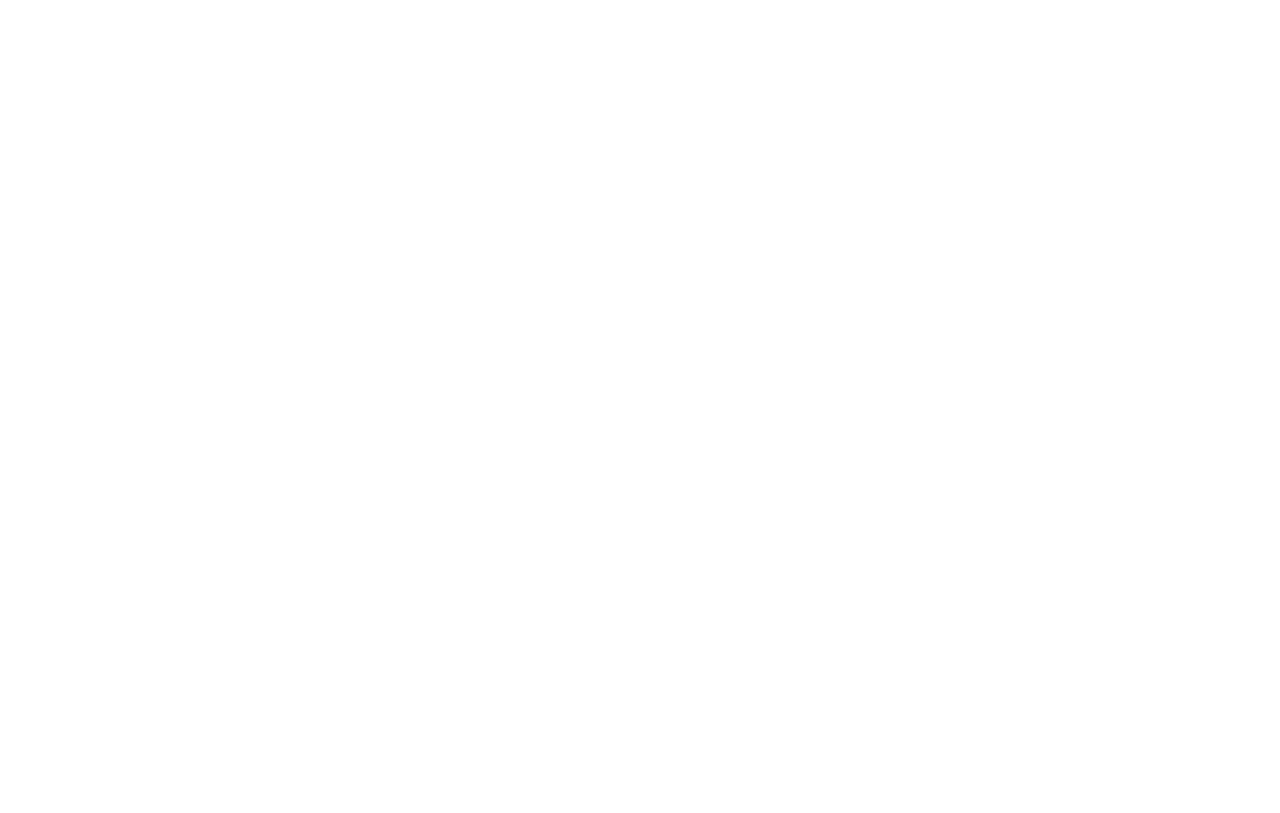
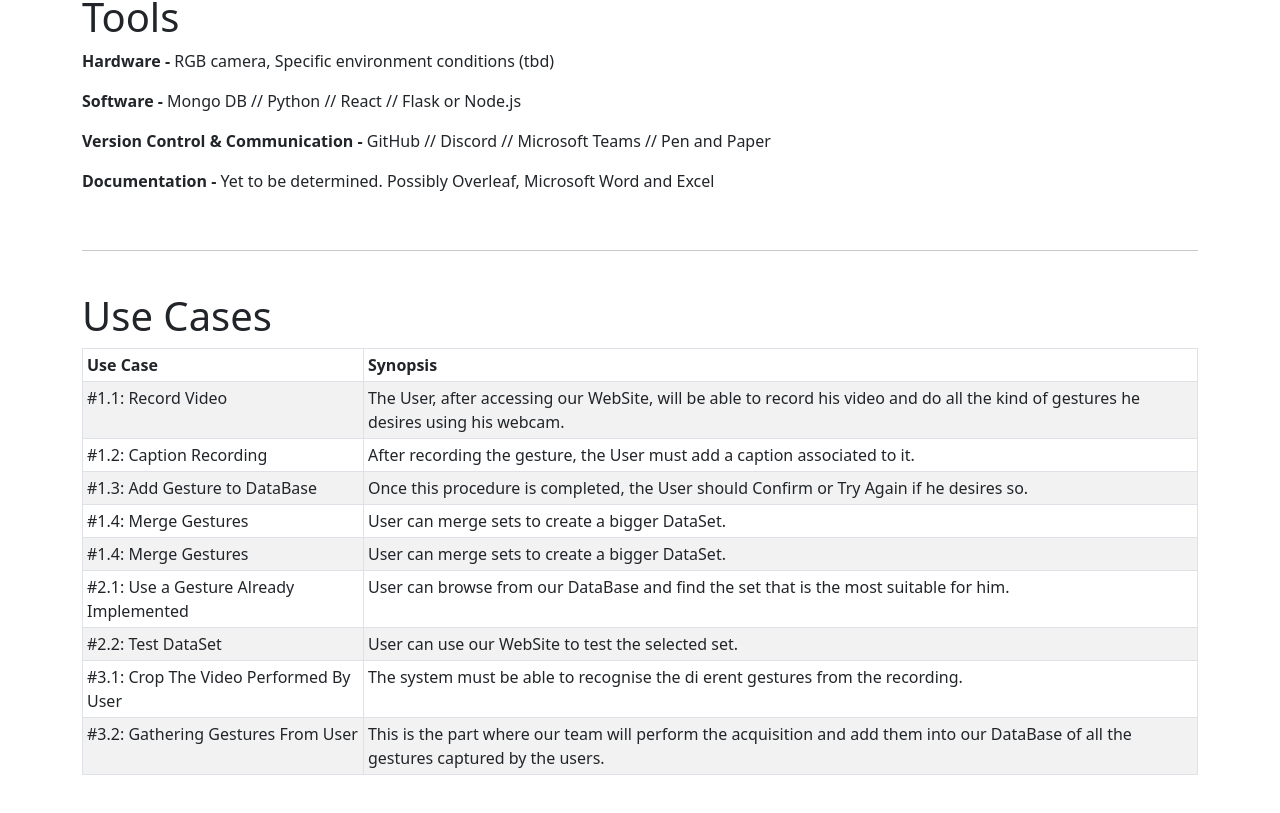
Before and after one commit to PECI2022/Project-Terminal, a React (Create React App) app: page / in a window 1280 px wide. Shown: the part 1159-1972 px from the top of the page. Before the commit the page ends 1024 px from the top, so only its background shows below. Built offline with nearby package versions, Linux system fonts and the light colour scheme.

Commit message:
add use cases

```diff
--- a/src/App.js
+++ b/src/App.js
@@ -1,5 +1,5 @@
 import 'bootstrap/dist/css/bootstrap.min.css';
-import { Navbar, Nav, NavDropdown, Container, ListGroup } from 'react-bootstrap';
+import { Navbar, Nav, NavDropdown, Container, ListGroup, Table } from 'react-bootstrap';
 
 function App() {
   return (
@@ -17,11 +17,18 @@
         </Container>
       </Navbar>
 
-      <Container>
+      <Container className="py-5">
+        <h1>Index</h1>
         <ul>
           <li><a href="#idRequirements">Requirements</a></li>
           <li><a href="#idTools">Tools</a></li>
+          <li><a href="#idUseCases">Use Cases</a></li>
         </ul>
+
+        {/* Ŝpacer */}
+        <div style={{height:"50px"}}></div>
+        <hr />
+        <div style={{height:"50px"}}></div>
 
         {/* Requirements */}
         <h1 id="id1">Requirements</h1>
@@ -74,6 +81,11 @@
           load distribution between peers.
         </p>
 
+        {/* Ŝpacer */}
+        <div style={{height:"25px"}}></div>
+        <hr />
+        <div style={{height:"25px"}}></div>
+
         {/* Tools */}
         <h1 id="idTools">Tools</h1>
         <p>
@@ -89,6 +101,62 @@
           <strong>Documentation - </strong>Yet to be determined. Possibly Overleaf, Microsoft Word and Excel
         </p>
 
+        {/* Ŝpacer */}
+        <div style={{height:"25px"}}></div>
+        <hr />
+        <div style={{height:"25px"}}></div>
+
+        {/* Use Cases */}
+        <h1 id="idUseCases">Use Cases</h1>
+        <Table striped bordered hover size="sm">
+          <thead>
+            <tr>
+              <th>Use Case</th>
+              <th>Synopsis</th>
+            </tr>
+          </thead>
+          <tbody>
+            <tr>
+              <td>#1.1: Record Video</td>
+              <td>The User, after accessing our WebSite, will be able to record his video and do all the kind of gestures he desires using his webcam.</td>
+            </tr>
+            <tr>
+              <td>#1.2: Caption Recording</td>
+              <td>After recording the gesture, the User must add a caption associated to it.</td>
+            </tr>
+            <tr>
+              <td>#1.3: Add Gesture to DataBase</td>
+              <td>Once this procedure is completed, the User should Confirm or Try Again if he desires so.</td>
+            </tr>
+            <tr>
+              <td>#1.4: Merge Gestures</td>
+              <td>User can merge sets to create a bigger DataSet.</td>
+            </tr>
+            <tr>
+              <td>#1.4: Merge Gestures</td>
+              <td>User can merge sets to create a bigger DataSet.</td>
+            </tr>
+            <tr>
+              <td>#2.1: Use a Gesture Already Implemented</td>
+              <td>User can browse from our DataBase and find the set that is the most suitable for him.</td>
+            </tr>
+            <tr>
+              <td>#2.2: Test DataSet</td>
+              <td>User can use our WebSite to test the selected set.</td>
+            </tr>
+            <tr>
+              <td>#3.1: Crop The Video Performed By User</td>
+              <td>The system must be able to recognise the di erent gestures from the recording.</td>
+            </tr>
+            <tr>
+              <td>#3.2: Gathering Gestures From User</td>
+              <td>This is the part where our team will perform the acquisition and add them into our DataBase of all the gestures captured by the users.</td>
+            </tr>
+          </tbody>
+        </Table>
+
+        {/* Ŝpacer */}
+        <div style={{height:"500px"}}></div>
 
       </Container>
     </>
```
Lines whose indentation alone changed are shown as unchanged.
